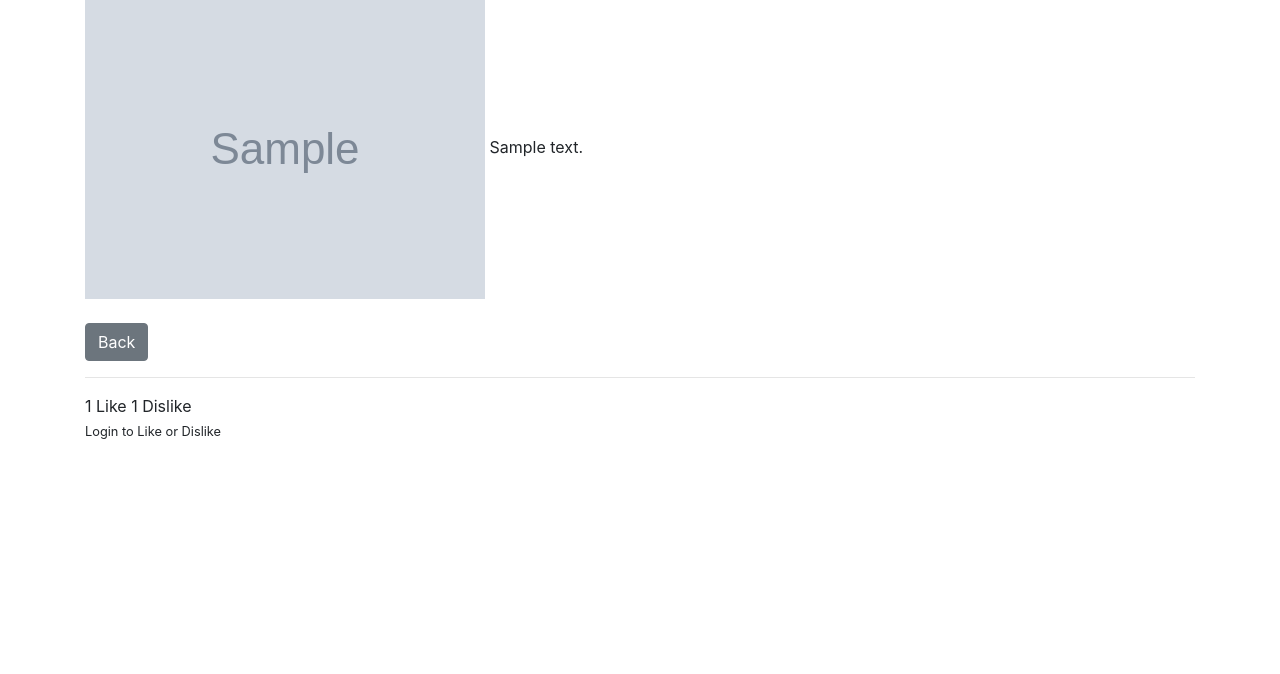
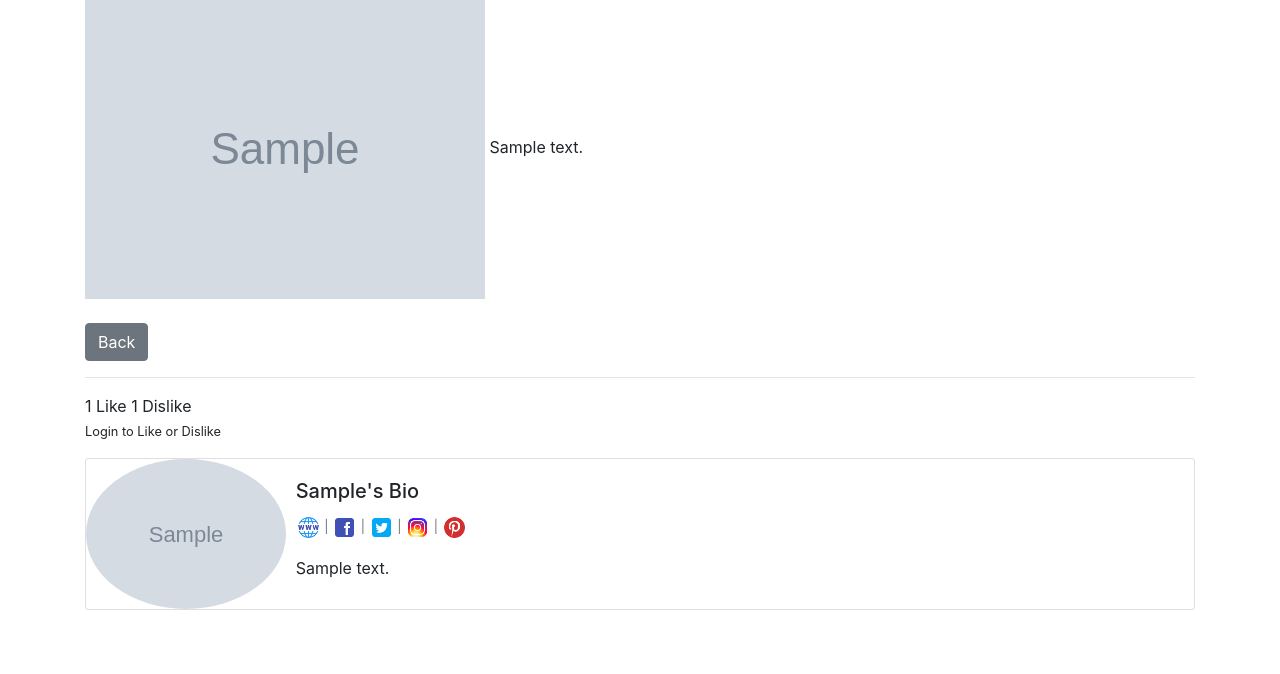
Before and after one commit to simpleittools/DjangoBlog, a Django app: template theblog/templates/article_details.html in a window 1280 px wide. Shown: the part 194-868 px from the top of the page. Before the commit the page ends 633 px from the top, so only its background shows below. Run offline with Django 3.2, Linux system fonts and the light colour scheme; the template is opened without the code that fills it: most values are stand-ins (such as "Sample title", 1, 10 or a date in 2020); grey boxes marked "Sample" are stand-in pictures; some libraries are stand-ins or nearby versions.

Commit message:
Add profile Social Media

```diff
--- a/static/css/styles.css
+++ b/static/css/styles.css
@@ -20,3 +20,13 @@ a:hover{
     float: left;
     padding-top: 6px;
 }
+
+.profile_pic {
+    max-height: 200px;
+    max-width: 200px;
+}
+
+.social_media {
+    max-width: 25px;
+    max-height: 25px;
+}
--- a/theblog/models.py
+++ b/theblog/models.py
@@ -17,6 +17,12 @@ class Category(models.Model):
 class Profile(models.Model):
     user = models.OneToOneField(User, null=True, on_delete=models.CASCADE)
     bio = models.TextField()
+    profile_pic = models.ImageField(null=True, blank=True, upload_to='images/profile/')
+    website_url = models.CharField(max_length=255, null=True, blank=True)
+    facebook_url = models.CharField(max_length=255, null=True, blank=True)
+    twitter_url = models.CharField(max_length=255, null=True, blank=True)
+    instagram_url = models.CharField(max_length=255, null=True, blank=True)
+    pinterest_url = models.CharField(max_length=255, null=True, blank=True)
 
     def __str__(self):
         return str(self.user)
--- a/theblog/templates/article_details.html
+++ b/theblog/templates/article_details.html
@@ -68,5 +68,44 @@
     {% else %}
         <p><small>Login to Like or Dislike</small></p>
 {% endif %}
+    <div class="card mb-3">
+        <div class="row now-gutters">
+            <div class="col-md-2">
+                <img src="{{ post.author.profile.profile_pic.url }}" alt="{{ post.author.first_name }}'s Profile Picture" class="profile_pic rounded-circle">
+            </div>
+            <div class="col-md-10">
+                <div class="card-body">
+                    <h5 class="card-title">{{ post.author.first_name }}'s Bio</h5>
+                    <p class="small text-muted">
+                        {% if post.author.profile.website_url %}
+                            <a href="{{ post.author.profile.website_url }}" target="_blank"><img src="{% static 'img/website_48px.png' %}" alt="Website" class="social_media"></a>
+                        {% endif %}
+
+                        {% if post.author.profile.facebook_url %}
+                           | <a href="{{ post.author.profile.facebook_url }}" target="_blank"><img src="{% static 'img/facebook_48px.png' %}" alt="Facebook" class="social_media"></a>
+                        {% endif %}
+
+                        {% if post.author.profile.twitter_url %}
+                            | <a href="{{ post.author.profile.twitter_url }}" target="_blank"><img src="{% static 'img/twitter_squared_48px.png' %}" alt="Twitter" class="social_media"></a>
+                        {% endif %}
+
+                        {% if post.author.profile.instagram_url %}
+                            | <a href="{{ post.author.profile.instagram_url }}" target="_blank"><img src="{% static 'img/instagram_48px.png' %}" alt="Instagram" class="social_media"></a>
+                        {% endif %}
+
+                        {% if post.author.profile.pinterest_url %}
+                            | <a href="{{ post.author.profile.pinterest_url }}" target="_blank"><img src="{% static 'img/pinterest_48px.png' %}" alt="Pinterest" class="social_media"></a>
+                        {% endif %}
+
+                    </p>
+                    <p class="card-text">
+                        {{ post.author.profile.bio }}
+                    </p>
+                </div>
+            </div>
+        </div>
+    </div>
+    <br><br>
+
 
 {% endblock %}
```
Also changed, not shown: db.sqlite3, media/images/profile/firefox4.png (added), static/img/facebook_48px.png (added), static/img/instagram_48px.png (added), static/img/pinterest_48px.png (added), static/img/twitter_squared_48px.png (added), static/img/website_48px.png (added), theblog/migrations/0008_auto_20200905_1323.py (added).
